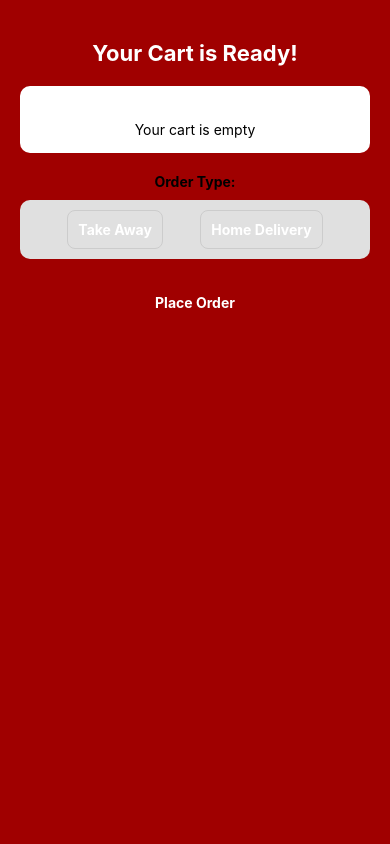
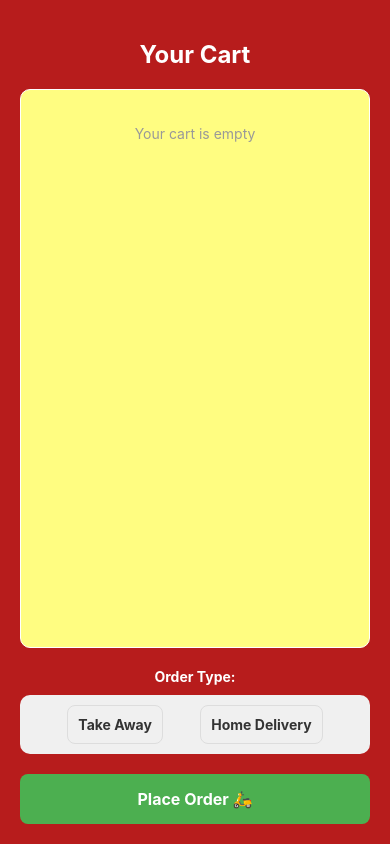
Before and after one commit to Gitsrohit/efc-app, a React Native app: screen /ViewCart in a window 390 px wide. Built offline with nearby package versions, Linux system fonts and the light colour scheme.

Commit message:
changed view cart and added delete option of the particular item from the cart

```diff
--- a/components/Cart/ViewCart.tsx
+++ b/components/Cart/ViewCart.tsx
@@ -6,8 +6,11 @@ import {
   TouchableOpacity,
   StyleSheet,
   Alert,
+  Image,
+  Animated,
 } from 'react-native';
 import AsyncStorage from '@react-native-async-storage/async-storage';
+import Icon from 'react-native-vector-icons/FontAwesome';
 
 const Cart = () => {
   const [cartData, setCartData] = useState(null);
@@ -35,7 +38,11 @@ const Cart = () => {
       if (response.ok) {
         const data = await response.json();
         if (data.success) {
-          setCartData(data.data);
+          const itemsWithAnimation = data.data.items.map((item) => ({
+            ...item,
+            animationValue: new Animated.Value(1), // Add animation value for each item
+          }));
+          setCartData({ ...data.data, items: itemsWithAnimation });
         } else {
           Alert.alert('Error', data.message || 'Failed to fetch cart data');
         }
@@ -45,6 +52,51 @@ const Cart = () => {
     } catch (error) {
       console.error(error);
       Alert.alert('Error', 'Something went wrong while fetching cart data');
+    }
+  };
+
+  const handleRemoveItem = async (itemId) => {
+    try {
+      const token = await AsyncStorage.getItem('authToken');
+      if (!token) {
+        Alert.alert('Error', 'User is not authenticated. Please log in.');
+        return;
+      }
+
+      const response = await fetch(`https://efc-app-1.onrender.com/api/v1/cart/remove?itemId=${itemId}`, {
+        method: 'DELETE',
+        headers: {
+          'Content-Type': 'application/json',
+          Authorization: `Bearer ${token}`,
+        },
+      });
+
+      if (response.ok) {
+        const data = await response.json();
+        if (data.success) {
+          const itemIndex = cartData.items.findIndex((item) => item.itemId === itemId);
+          if (itemIndex !== -1) {
+            const itemToRemove = cartData.items[itemIndex];
+            Animated.timing(itemToRemove.animationValue, {
+              toValue: 0,
+              duration: 300,
+              useNativeDriver: true,
+            }).start(() => {
+              setCartData((prevState) => ({
+                ...prevState,
+                items: prevState.items.filter((item) => item.itemId !== itemId),
+              }));
+            });
+          }
+        } else {
+          Alert.alert('Error', data.message || 'Failed to remove item');
+        }
+      } else {
+        Alert.alert('Error', 'Failed to remove item');
+      }
+    } catch (error) {
+      console.error(error);
+      Alert.alert('Error', 'Something went wrong while removing the item');
     }
   };
 
@@ -59,41 +111,57 @@ const Cart = () => {
 
   return (
     <View style={styles.container}>
-      <Text style={styles.heading}>Your Cart is Ready!</Text>
+      <Text style={styles.heading}>Your Cart</Text>
 
-      {/* Cart Items Section */}
       <View style={styles.cartContainer}>
         {cartData && cartData.items.length > 0 ? (
           <FlatList
             data={cartData.items}
             keyExtractor={(item) => item.itemId}
-            ListHeaderComponent={() => (
-              <View style={styles.cartHeader}>
-                <Text style={styles.cartHeaderText}>Items</Text>
-                <Text style={styles.cartHeaderText}>Quantity</Text>
-                <Text style={styles.cartHeaderText}>Price</Text>
-              </View>
-            )}
             renderItem={({ item }) => (
-              <View style={styles.cartItem}>
-                <Text style={styles.cartText}>{item.itemName}</Text>
-                <Text style={styles.cartText}>{item.quantity}</Text>
-                <Text style={styles.cartText}>{item.quantity * item.price}</Text>
-              </View>
+              <Animated.View
+                style={[
+                  styles.cartItem,
+                  {
+                    opacity: item.animationValue,
+                    transform: [
+                      {
+                        translateX: item.animationValue.interpolate({
+                          inputRange: [0, 1],
+                          outputRange: [500, 0],
+                        }),
+                      },
+                    ],
+                  },
+                ]}
+              >
+                <Image source={{ uri: item.image }} style={styles.itemImage} />
+                <View style={styles.itemDetails}>
+                  <Text style={styles.itemName}>{item.itemName}</Text>
+                  <Text style={styles.itemQuantity}>Quantity: {item.quantity}</Text>
+                  <Text style={styles.itemPrice}>Price: ₹{item.quantity * item.price}</Text>
+                </View>
+                <TouchableOpacity
+                  style={styles.removeButton}
+                  onPress={() => handleRemoveItem(item.itemId)}
+                >
+                  <Icon name="trash" size={20} color="#fff" />
+                </TouchableOpacity>
+              </Animated.View>
             )}
           />
         ) : (
           <Text style={styles.noItemsText}>Your cart is empty</Text>
         )}
+
         {cartData && (
           <View style={styles.subtotalContainer}>
-            <Text style={styles.subtotalText}>Sub total:</Text>
-            <Text style={styles.subtotalText}>{cartData.totalPrice}</Text>
+            <Text style={styles.subtotalText}>Subtotal:</Text>
+            <Text style={styles.subtotalText}>₹{cartData.totalPrice}</Text>
           </View>
         )}
       </View>
 
-      {/* Order Type Section */}
       <View style={styles.orderTypeContainer}>
         <Text style={styles.orderTypeLabel}>Order Type:</Text>
         <View style={styles.orderTypeOptions}>
@@ -118,74 +186,55 @@ const Cart = () => {
         </View>
       </View>
 
-      {/* Place Order Button */}
       <TouchableOpacity style={styles.placeOrderButton} onPress={handlePlaceOrder}>
-        <Text style={styles.placeOrderText}>Place Order</Text>
+        <Text style={styles.placeOrderText}>Place Order 🛵</Text>
       </TouchableOpacity>
     </View>
   );
 };
-
 const styles = StyleSheet.create({
-  container: { flex: 1, backgroundColor: '#a00000', padding: 20, paddingTop: 40 },
+  container: { flex: 1, backgroundColor: '#B71C1C', padding: 20, paddingTop: 40 },
   heading: {
-    fontSize: 22,
+    fontSize: 24,
     fontWeight: 'bold',
     color: '#fff',
     textAlign: 'center',
     marginBottom: 20,
   },
-  cartContainer: {
-    backgroundColor: '#fff',
-    borderRadius: 10,
-    padding: 15,
-    marginBottom: 20,
-  },
-  cartHeader: {
-    flexDirection: 'row',
-    justifyContent: 'space-between',
-    marginBottom: 10,
-    borderBottomWidth: 1,
-    borderBottomColor: '#ccc',
-    paddingBottom: 5,
-  },
-  cartHeaderText: {
-    fontWeight: 'bold',
-    color: '#000',
-    flex: 1,
-    textAlign: 'center',
-  },
+  cartContainer: { flex: 1, backgroundColor: '#fffd81', borderRadius: 10, padding: 15, borderColor: '#fff', borderWidth: 1, },
   cartItem: {
     flexDirection: 'row',
-    justifyContent: 'space-between',
-    marginBottom: 10,
+    alignItems: 'center',
+    marginBottom: 15,
+    borderBottomWidth: 1,
+    borderBottomColor: '#ddd',
+    paddingBottom: 10,
   },
-  cartText: {
-    flex: 1,
-    textAlign: 'center',
-    color: '#000',
+  itemImage: { width: 60, height: 60, borderRadius: 8, marginRight: 10 },
+  itemDetails: { flex: 1 },
+  itemName: { fontSize: 16, fontWeight: 'bold', color: '#333' },
+  itemQuantity: { fontSize: 14, color: '#666', marginTop: 5 },
+  itemPrice: { fontSize: 14, color: '#333', marginTop: 5 },
+  removeButton: {
+    backgroundColor: '#ff4d4d',
+    padding: 10,
+    borderRadius: 8,
+    justifyContent: 'center',
+    alignItems: 'center',
   },
-  noItemsText: { textAlign: 'center', color: '#000', marginTop: 20 },
+  noItemsText: { textAlign: 'center', color: '#999', marginTop: 20 },
   subtotalContainer: {
     flexDirection: 'row',
     justifyContent: 'space-between',
-    borderTopWidth: 1,
-    borderTopColor: '#ccc',
-    paddingTop: 10,
-    marginTop: 10,
+    marginTop: 20,
   },
-  subtotalText: { fontWeight: 'bold', color: '#000' },
-  orderTypeContainer: { marginBottom: 20 },
-  orderTypeLabel: {
-    fontWeight: 'bold',
-    color: '#000',
-    marginBottom: 10,
-    textAlign: 'center',
-  },
+  subtotalText: { fontSize: 16, fontWeight: 'bold', color: '#333' },
+  orderTypeContainer: { marginTop: 20 },
+  orderTypeLabel: { fontWeight: 'bold', color: '#fff', marginBottom: 10, textAlign: 'center' },
   orderTypeOptions: {
     flexDirection: 'row',
     justifyContent: 'space-evenly',
-    backgroundColor: '#e0e0e0',
+    backgroundColor: '#f0f0f0',
     padding: 10,
     borderRadius: 10,
   },
@@ -193,17 +242,18 @@ const styles = StyleSheet.create({
     padding: 10,
     borderRadius: 8,
     borderWidth: 1,
-    borderColor: '#ccc',
+    borderColor: '#ddd',
   },
-  selectedOption: { backgroundColor: '#a00000', borderColor: '#a00000' },
-  orderTypeText: { color: '#fff', fontWeight: 'bold', textAlign: 'center' },
+  selectedOption: { backgroundColor: '#4caf50', borderColor: '#4caf50' },
+  orderTypeText: { color: '#333', fontWeight: 'bold', textAlign: 'center' },
   placeOrderButton: {
-    backgroundColor: '#a00000',
+    backgroundColor: '#4caf50',
     padding: 15,
     borderRadius: 8,
     alignItems: 'center',
+    marginTop: 20,
   },
-  placeOrderText: { color: '#fff', fontWeight: 'bold' },
+  placeOrderText: { color: '#fff', fontWeight: 'bold', fontSize: 16 },
 });
 
 export default Cart;
--- a/components/Home/HomeScreen.tsx
+++ b/components/Home/HomeScreen.tsx
@@ -9,7 +9,6 @@ import {
   StyleSheet,
   ActivityIndicator,
   Dimensions,
-  ScrollView,
 } from 'react-native';
 import Icon from 'react-native-vector-icons/Ionicons';
 const { width } = Dimensions.get('window');
@@ -50,7 +49,7 @@ const HomeScreen = ({ navigation }) => {
 
         if (result && result.success && Array.isArray(result.data)) {
           const formattedCategories = result.data.map((category) => ({
-            id: category._id, // Ensure the API provides an `id` field or equivalent
+            id: category._id,
             name: category.name,
             image: require('/Users/iceberg/efcApk/assets/images/image.png'),
           }));
@@ -64,7 +63,6 @@ const HomeScreen = ({ navigation }) => {
         setLoading(false);
       }
     };
-
 
     fetchCategories();
   }, []);
@@ -96,7 +94,6 @@ const HomeScreen = ({ navigation }) => {
     </TouchableOpacity>
   );
 
-
   const foodItems = [
     { id: 1, name: "EFC's Special Combo", price: '₹210', image: require('/Users/iceberg/efcApk/assets/images/image.png') },
     { id: 2, name: 'Grilled Sandwich', price: '₹150', image: require('/Users/iceberg/efcApk/assets/images/image.png') },
@@ -127,7 +124,7 @@ const HomeScreen = ({ navigation }) => {
       <FlatList
         data={[{ key: 'header' }]}
         renderItem={() => (
-        <>
+          <View>
             <View style={styles.header}>
               <Image source={require('/Users/iceberg/efcApk/assets/images/profile.png')} style={styles.profileIcon} />
               <TextInput placeholder="Search by dishes..." style={styles.searchBar} />
@@ -135,7 +132,6 @@ const HomeScreen = ({ navigation }) => {
                 <Icon name="cart" size={24} color="#FFFFFF" />
               </TouchableOpacity>
             </View>
-
             <Text style={styles.greeting}>ROHIT, WHAT’S ON YOUR MIND?</Text>
 
             {loading ? (
@@ -173,7 +169,7 @@ const HomeScreen = ({ navigation }) => {
               contentContainerStyle={styles.foodList}
               showsVerticalScrollIndicator={false}
             />
-        </>
+          </View>
         )}
         keyExtractor={(item) => item.key}
       />
@@ -182,7 +178,7 @@ const HomeScreen = ({ navigation }) => {
 };
 
 const styles = StyleSheet.create({
-    container: { flex: 1, backgroundColor: '#a00000', paddingTop:30 },
+  container: { flex: 1, backgroundColor: '#a00000', paddingTop: 30 },
   header: {
     backgroundColor: '#a00000',
     padding: 10,
@@ -193,7 +189,7 @@ const styles = StyleSheet.create({
   },
   profileIcon: { width: 40, height: 40, borderRadius: 20, marginRight: 10 },
   searchBar: { flex: 1, backgroundColor: '#fff', borderRadius: 8, paddingHorizontal: 10, height: 40, opacity: 0.6 },
-    filterIcon: { width: 25, height: 25, marginLeft: 10 },
+  cartIconContainer: { marginLeft: 12, justifyContent: 'center' },
   greeting: {
     color: '#fff',
     fontSize: 13,
@@ -203,8 +199,6 @@ const styles = StyleSheet.create({
     letterSpacing: 2,
     paddingHorizontal: 10,
   },
-    cartIconContainer: { marginLeft: 12, justifyContent: 'center' },
-
   bannerList: { marginBottom: 20 },
   bannerContainer: {
     flexDirection: 'row',
@@ -224,7 +218,6 @@ const styles = StyleSheet.create({
     marginLeft: 10,
     letterSpacing: 1.5,
   },
-
   bannerImage: { width: 80, height: 80, borderRadius: 20, marginRight: 10 },
   bannerTextContainer: { flex: 1 },
   bannerTitle: { fontSize: 16, fontWeight: 'bold', color: '#a00000', marginBottom: 5 },
@@ -233,7 +226,7 @@ const styles = StyleSheet.create({
   category: { alignItems: 'center', marginRight: 20 },
   categoryImage: { width: 60, height: 60, borderRadius: 30, borderWidth: 2, borderColor: '#fff', marginBottom: 5 },
   categoryText: { color: '#fff', fontSize: 12, textAlign: 'center' },
-  foodList: { padding:10 },
+  foodList: { padding: 10 },
   foodCard: {
     backgroundColor: '#ffef65',
     flexDirection: 'row',
@@ -249,18 +242,6 @@ const styles = StyleSheet.create({
   foodPrice: { fontSize: 14, color: '#888' },
   addButton: { backgroundColor: '#a00000', padding: 10, borderRadius: 8 },
   addButtonText: { color: '#fff', fontWeight: 'bold' },
-  dotsContainer: { flexDirection: 'row', justifyContent: 'center', marginTop: 10, paddingBottom:10 },
-  dot: {
-    width: 10,
-    height: 10,
-    borderRadius: 5,
-    backgroundColor: '#fff',
-    margin: 5,
-
-  },
-  activeDot: {
-    backgroundColor: '#FFFF00',
-  },
 });
 
 export default HomeScreen;
```
Lines whose indentation alone changed are shown as unchanged.
